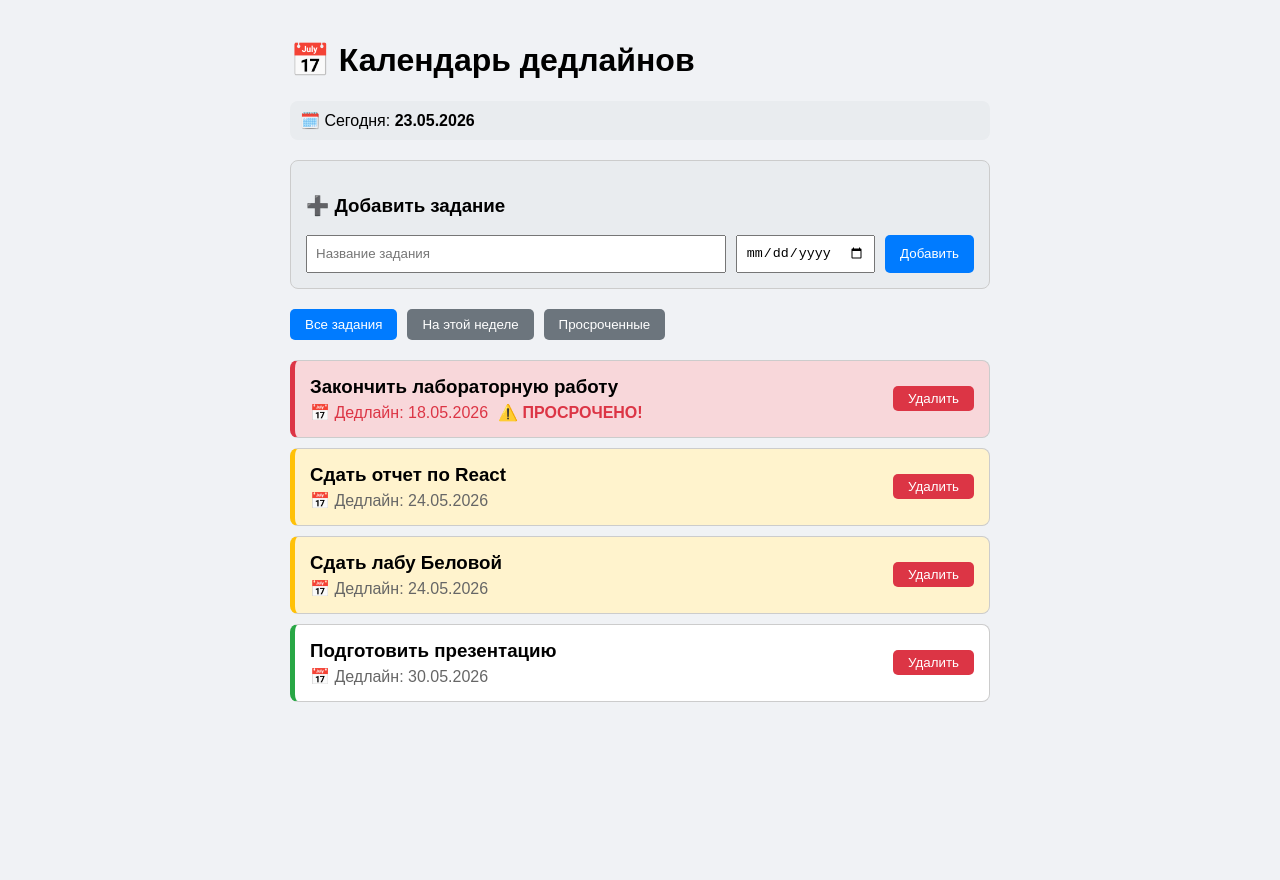
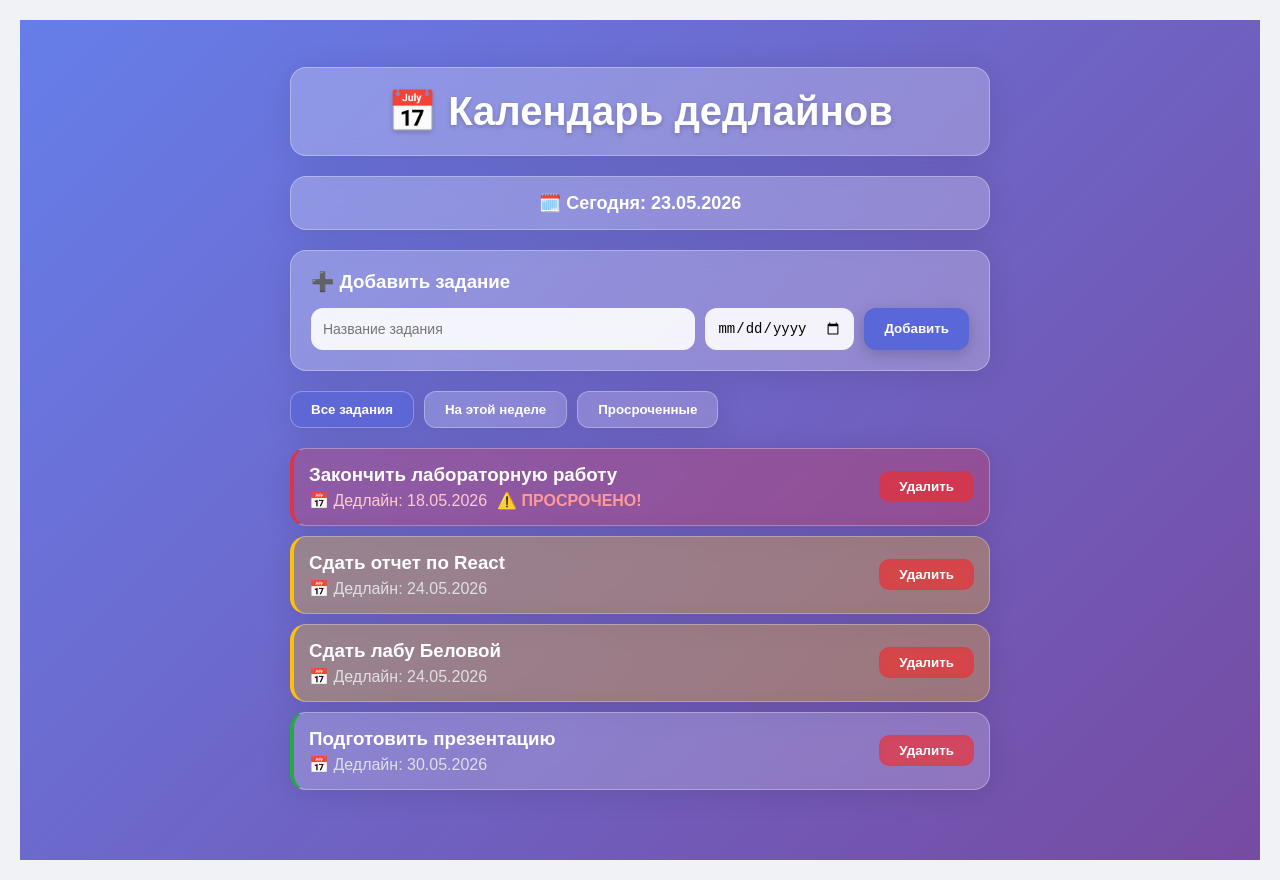
Before and after one commit to Sega994/deadline, a React (Create React App) app in the folder deadline-calendar/: page / in a window 1280 px wide. Before the commit the page ends 800 px from the top, so only its background shows below. Built offline with nearby package versions, Linux system fonts and the light colour scheme.

Commit message:
Добавил эффект жидкого стекла

```diff
--- a/deadline-calendar/src/App.js
+++ b/deadline-calendar/src/App.js
@@ -81,6 +81,7 @@ function App() {
   const deleteTask = (id) => {
     setTasks(tasks.filter(task => task.id !== id));
   };
+
   // Сортировка
   const sortedTasks = [...tasks].sort((a, b) => new Date(a.date) - new Date(b.date));
 
@@ -92,47 +93,180 @@ function App() {
     filteredTasks = sortedTasks.filter(task => isOverdue(task.date));
   }
 
+  // Общий стиль для эффекта жидкого стекла
+  const glassStyle = {
+    background: 'rgba(255, 255, 255, 0.25)',
+    backdropFilter: 'blur(10px)',
+    WebkitBackdropFilter: 'blur(10px)',
+    borderRadius: '16px',
+    border: '1px solid rgba(255, 255, 255, 0.3)',
+    boxShadow: '0 4px 30px rgba(0, 0, 0, 0.1)',
+  };
+
   return (
+    <div style={{
+      minHeight: '100vh',
+      padding: '20px',
+      background: 'linear-gradient(135deg, #667eea 0%, #764ba2 100%)',
+      fontFamily: 'Arial, sans-serif'
+    }}>
       <div style={{ maxWidth: '700px', margin: '0 auto' }}>
-      <h1>📅 Календарь дедлайнов</h1>
-{/* Текущая дата */}
-      <div style={{ background: '#e9ecef', padding: '10px', borderRadius: '8px', marginBottom: '20px' }}>
+        {/* Заголовок с эффектом стекла */}
+        <h1 style={{
+          ...glassStyle,
+          textAlign: 'center',
+          padding: '20px',
+          marginBottom: '20px',
+          color: 'white',
+          textShadow: '0 2px 5px rgba(0,0,0,0.2)',
+          fontSize: '2.5rem'
+        }}>
+          📅 Календарь дедлайнов
+        </h1>
+
+        {/* Текущая дата с эффектом стекла */}
+        <div style={{
+          ...glassStyle,
+          padding: '15px',
+          marginBottom: '20px',
+          textAlign: 'center',
+          fontSize: '18px',
+          fontWeight: 'bold',
+          color: 'white'
+        }}>
           🗓️ Сегодня: <strong>{currentDate}</strong>
         </div>
-      {/* Форма добавления */}
-      <div style={{ border: '1px solid #ccc', padding: '15px', borderRadius: '8px', marginBottom: '20px', background: '#e9ecef' }}>
-        <h3>➕ Добавить задание</h3>
+
+        {/* Форма добавления с эффектом стекла */}
+        <div style={{
+          ...glassStyle,
+          padding: '20px',
+          marginBottom: '20px'
+        }}>
+          <h3 style={{ margin: '0 0 15px 0', color: 'white' }}>➕ Добавить задание</h3>
           <div style={{ display: 'flex', gap: '10px', flexWrap: 'wrap' }}>
             <input
               placeholder="Название задания"
               value={newTaskName}
               onChange={(e) => setNewTaskName(e.target.value)}
-            style={{ flex: 2, padding: '8px' }}
+              style={{
+                flex: 2,
+                padding: '12px',
+                borderRadius: '12px',
+                border: 'none',
+                background: 'rgba(255, 255, 255, 0.9)',
+                fontSize: '14px',
+                outline: 'none'
+              }}
             />
             <input
               type="date"
               value={newTaskDate}
               onChange={(e) => setNewTaskDate(e.target.value)}
-            style={{ padding: '8px' }}
+              style={{
+                padding: '12px',
+                borderRadius: '12px',
+                border: 'none',
+                background: 'rgba(255, 255, 255, 0.9)',
+                fontSize: '14px',
+                outline: 'none'
+              }}
             />
             <button
               onClick={addTask}
-            style={{ padding: '8px 15px', backgroundColor: '#007bff', color: 'white', border: 'none', borderRadius: '5px', cursor: 'pointer' }}
+              style={{
+                padding: '12px 20px',
+                backgroundColor: '#5a67d8',
+                color: 'white',
+                border: 'none',
+                borderRadius: '12px',
+                cursor: 'pointer',
+                fontWeight: 'bold',
+                transition: 'transform 0.2s, box-shadow 0.2s',
+                boxShadow: '0 4px 15px rgba(0,0,0,0.2)'
+              }}
+              onMouseEnter={(e) => {
+                e.target.style.transform = 'scale(1.02)';
+                e.target.style.boxShadow = '0 6px 20px rgba(0,0,0,0.3)';
+              }}
+              onMouseLeave={(e) => {
+                e.target.style.transform = 'scale(1)';
+                e.target.style.boxShadow = '0 4px 15px rgba(0,0,0,0.2)';
+              }}
             >
               Добавить
             </button>
           </div>
         </div>
-{/* Фильтры */}
-      <div style={{ marginBottom: '20px', display: 'flex', gap: '10px' }}>
-        <button onClick={() => setFilter('all')} style={{ padding: '8px 15px', backgroundColor: filter === 'all' ? '#007bff' : '#6c757d', color: 'white', border: 'none', borderRadius: '5px', cursor: 'pointer' }}>Все задания</button>
-        <button onClick={() => setFilter('week')} style={{ padding: '8px 15px', backgroundColor: filter === 'week' ? '#007bff' : '#6c757d', color: 'white', border: 'none', borderRadius: '5px', cursor: 'pointer' }}>На этой неделе</button>
-        <button onClick={() => setFilter('overdue')} style={{ padding: '8px 15px', backgroundColor: filter === 'overdue' ? '#dc3545' : '#6c757d', color: 'white', border: 'none', borderRadius: '5px', cursor: 'pointer' }}>Просроченные</button>
+
+        {/* Фильтры с эффектом стекла */}
+        <div style={{
+          display: 'flex',
+          gap: '10px',
+          marginBottom: '20px',
+          flexWrap: 'wrap'
+        }}>
+          <button
+            onClick={() => setFilter('all')}
+            style={{
+              ...glassStyle,
+              padding: '10px 20px',
+              backgroundColor: filter === 'all' ? 'rgba(90, 103, 216, 0.8)' : 'rgba(255, 255, 255, 0.2)',
+              color: 'white',
+              border: '1px solid rgba(255, 255, 255, 0.3)',
+              borderRadius: '12px',
+              cursor: 'pointer',
+              fontWeight: 'bold',
+              transition: 'all 0.3s'
+            }}
+          >
+            Все задания
+          </button>
+          <button
+            onClick={() => setFilter('week')}
+            style={{
+              ...glassStyle,
+              padding: '10px 20px',
+              backgroundColor: filter === 'week' ? 'rgba(90, 103, 216, 0.8)' : 'rgba(255, 255, 255, 0.2)',
+              color: 'white',
+              border: '1px solid rgba(255, 255, 255, 0.3)',
+              borderRadius: '12px',
+              cursor: 'pointer',
+              fontWeight: 'bold',
+              transition: 'all 0.3s'
+            }}
+          >
+            На этой неделе
+          </button>
+          <button
+            onClick={() => setFilter('overdue')}
+            style={{
+              ...glassStyle,
+              padding: '10px 20px',
+              backgroundColor: filter === 'overdue' ? 'rgba(220, 53, 69, 0.8)' : 'rgba(255, 255, 255, 0.2)',
+              color: 'white',
+              border: '1px solid rgba(255, 255, 255, 0.3)',
+              borderRadius: '12px',
+              cursor: 'pointer',
+              fontWeight: 'bold',
+              transition: 'all 0.3s'
+            }}
+          >
+            Просроченные
+          </button>
         </div>
 
-      {/* Список заданий */}
+        {/* Список заданий с эффектом стекла */}
         {filteredTasks.length === 0 ? (
-        <p>Нет заданий</p>
+          <div style={{
+            ...glassStyle,
+            padding: '40px',
+            textAlign: 'center',
+            color: 'white',
+            fontSize: '18px'
+          }}>
+            🎉 Нет заданий! Отдыхайте...
+          </div>
         ) : (
           filteredTasks.map(task => {
             const overdue = isOverdue(task.date);
@@ -141,29 +275,65 @@ function App() {
               <div
                 key={task.id}
                 style={{
-                border: '1px solid #ccc',
-                borderRadius: '8px',
+                  ...glassStyle,
                   padding: '15px',
                   marginBottom: '10px',
-                background: overdue ? '#f8d7da' : (week ? '#fff3cd' : 'white'),
-                borderLeft: overdue ? '5px solid #dc3545' : (week ? '5px solid #ffc107' : '5px solid #28a745')
+                  background: overdue
+                    ? 'rgba(220, 53, 69, 0.3)'
+                    : (week ? 'rgba(255, 193, 7, 0.3)' : 'rgba(255, 255, 255, 0.2)'),
+                  borderLeft: overdue
+                    ? '4px solid #dc3545'
+                    : (week ? '4px solid #ffc107' : '4px solid #28a745'),
+                  transition: 'transform 0.2s, box-shadow 0.2s'
+                }}
+                onMouseEnter={(e) => {
+                  e.currentTarget.style.transform = 'translateX(5px)';
+                  e.currentTarget.style.boxShadow = '0 8px 30px rgba(0,0,0,0.2)';
+                }}
+                onMouseLeave={(e) => {
+                  e.currentTarget.style.transform = 'translateX(0)';
+                  e.currentTarget.style.boxShadow = '0 4px 30px rgba(0,0,0,0.1)';
                 }}
               >
                 <div style={{ display: 'flex', justifyContent: 'space-between', alignItems: 'center', flexWrap: 'wrap' }}>
                   <div>
-                  <h3 style={{ margin: '0 0 5px 0' }}>{task.name}</h3>
-                  <p style={{ margin: 0, color: overdue ? '#dc3545' : '#666' }}>
+                    <h3 style={{ margin: '0 0 5px 0', color: 'white' }}>{task.name}</h3>
+                    <p style={{ margin: 0, color: overdue ? '#ffcccc' : '#e0e0e0' }}>
                       📅 Дедлайн: {new Date(task.date).toLocaleDateString('ru-RU')}
-                    {overdue && <span style={{ marginLeft: '10px', fontWeight: 'bold' }}>⚠️ ПРОСРОЧЕНО!</span>}
+                      {overdue && <span style={{ marginLeft: '10px', fontWeight: 'bold', color: '#ff9999' }}>⚠️ ПРОСРОЧЕНО!</span>}
                     </p>
                   </div>
-                <button onClick={() => deleteTask(task.id)} style={{ backgroundColor: '#dc3545', color: 'white', border: 'none', padding: '5px 15px', borderRadius: '5px', cursor: 'pointer' }}>Удалить</button>
+                  <button
+                    onClick={() => deleteTask(task.id)}
+                    style={{
+                      backgroundColor: 'rgba(220, 53, 69, 0.8)',
+                      color: 'white',
+                      border: 'none',
+                      padding: '8px 20px',
+                      borderRadius: '10px',
+                      cursor: 'pointer',
+                      fontWeight: 'bold',
+                      transition: 'all 0.2s',
+                      backdropFilter: 'blur(5px)'
+                    }}
+                    onMouseEnter={(e) => {
+                      e.target.style.backgroundColor = 'rgba(220, 53, 69, 1)';
+                      e.target.style.transform = 'scale(1.02)';
+                    }}
+                    onMouseLeave={(e) => {
+                      e.target.style.backgroundColor = 'rgba(220, 53, 69, 0.8)';
+                      e.target.style.transform = 'scale(1)';
+                    }}
+                  >
+                    Удалить
+                  </button>
                 </div>
               </div>
             );
           })
         )}
       </div>
+    </div>
   );
 }
 
```
Lines whose indentation alone changed are shown as unchanged.
